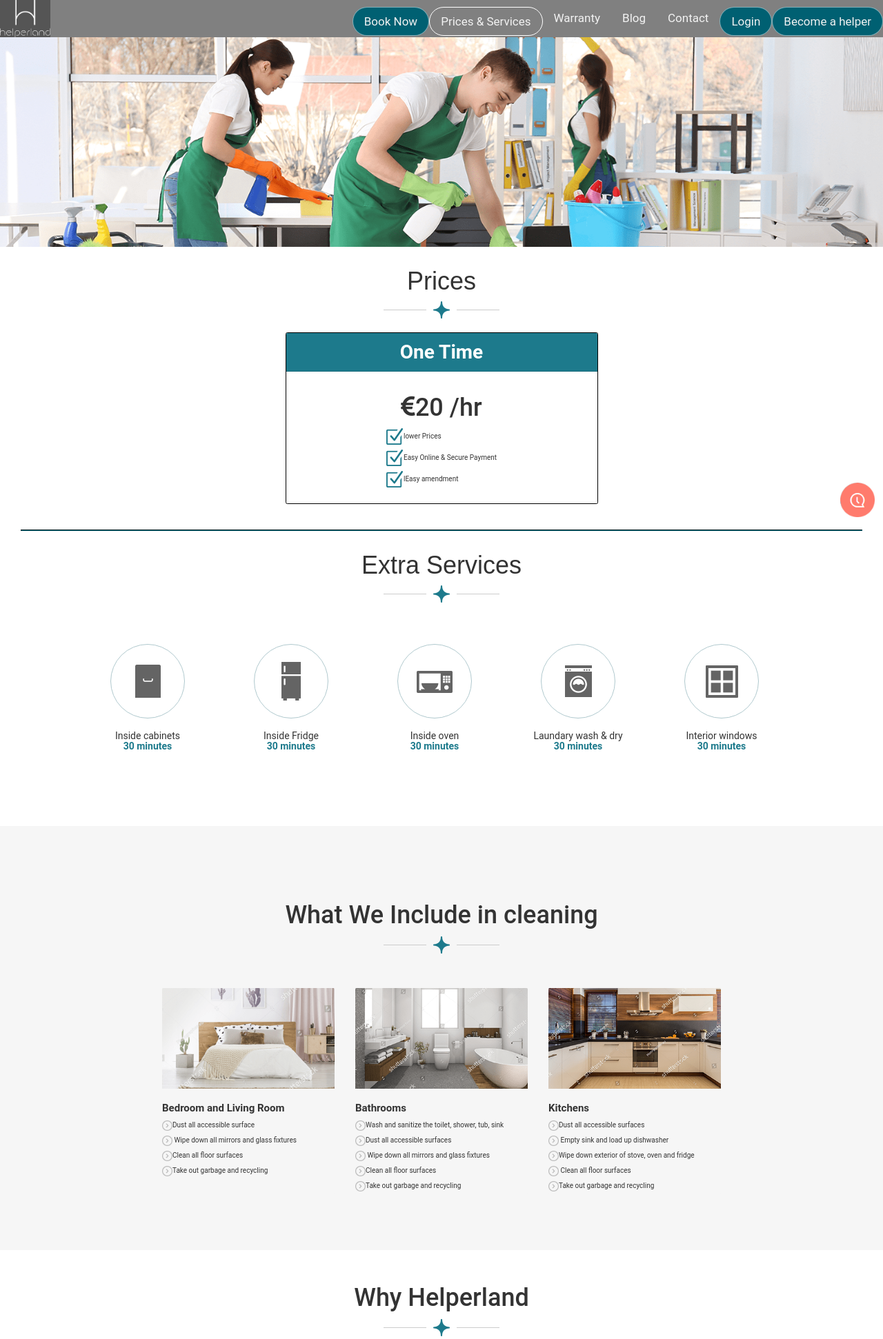
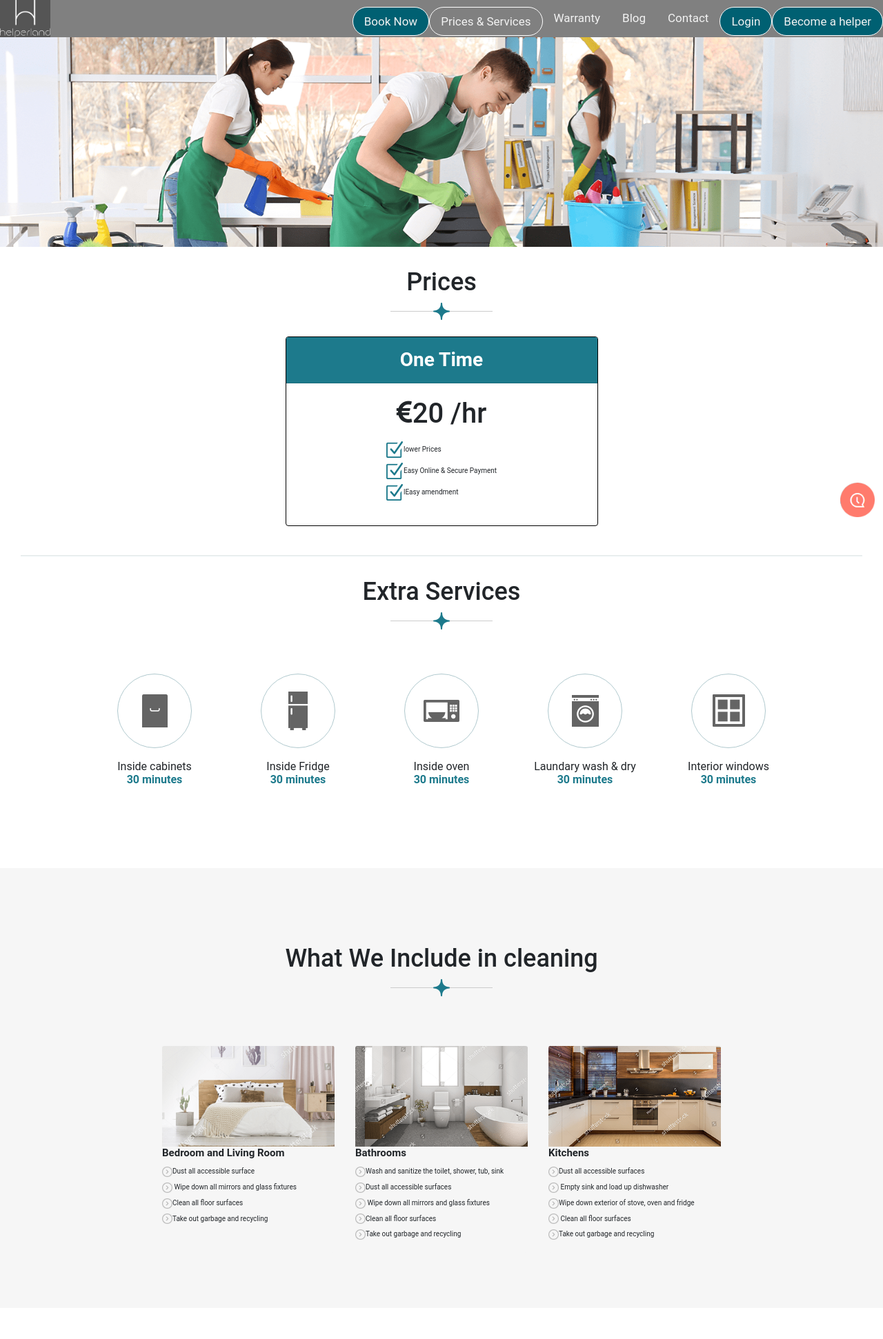
Before and after one commit to SwatiRaiyni/Tatvasoft, a PHP site: page / in a window 1280 px wide. Shown: the top 1942 px of the page at 69% size. Run offline with PHP 8.4, Linux system fonts and the light colour scheme; some libraries are stand-ins or nearby versions.

Commit message:
psd to html

```diff
--- a/HTML/Prices/index.html
+++ b/HTML/Prices/index.html
@@ -5,8 +5,7 @@
 <link rel="stylesheet" href="https://cdnjs.cloudflare.com/ajax/libs/font-awesome/4.7.0/css/font-awesome.min.css">
 
 <link rel="stylesheet" href="https://stackpath.bootstrapcdn.com/bootstrap/4.3.1/css/bootstrap.min.css" integrity="sha384-ggOyR0iXCbMQv3Xipma34MD+dH/1fQ784/j6cY/iJTQUOhcWr7x9JvoRxT2MZw1T" crossorigin="anonymous">
-<link rel="stylesheet" href="css/mycustomstyle.css">
-<link href="http://maxcdn.bootstrapcdn.com/bootstrap/3.0.0/css/bootstrap.min.css" rel="stylesheet"/>
+
 <script src="http://ajax.googleapis.com/ajax/libs/jquery/2.2.4/jquery.min.js"></script>
 <script src="http://maxcdn.bootstrapcdn.com/bootstrap/3.0.0/js/bootstrap.min.js"></script>
 
@@ -15,14 +14,11 @@
 <link rel="stylesheet" href="style.css">
 </head>
 <body>
-  <a href="#"  style="position:fixed; left:20px; bottom: 50px; background-color:rgb(105, 104, 104); border-radius: 50%; z-index: 100; padding:10px ;margin-top: 20px;  border:1px solid white;" id="backtotop" ><img src="assets_Homepage/forma-1_4.png" ></a>
+
   <div class="topnav" id="myTopnav">
     <div class="dropdown">
         <div class="dropbtn" >
-            <img src="assets_Homepage/white-logo-transparent-background.png"
-            srcset="assets_Homepage/white-logo-transparent-background@2x.png 2x,
-                    assets_Homepage/white-logo-transparent-background@3x.png 3x" class="white_logo_transparent_background-copy-6"
-            >
+            <img src="assets_Homepage/white-logo-transparent-background.png" class="white_logo_transparent_background-copy-6">
         </div>
 
       </div>
@@ -32,26 +28,24 @@
   <a href="#contact">Contact</a>
   <a href="#about">Blog</a>
   <a href="#contact">Warranty</a>
-  <a href="#news" class="rounded-pill border-2 rp " style="border-color: white;">Prices & Services</a>
+  <a href="#news" class="rounded-pill border-2 rp ">Prices & Services</a>
   <a href="#home" class="acti rounded-pill border-1 rp">Book Now</a>
-  <a href="javascript:void(0);" style="font-size:15px;" class="icon" onclick="myFunction()">&#9776;</a>
+  <a href="javascript:void(0);" class="icon" onclick="myFunction()">&#9776;</a>
 </div>
 
     <img src="assets_Prices/group-18.png"
-     srcset="assets_Prices/group-18@2x.png 2x,
-             assets_Prices/group-18@3x.png 3x"
-             id="responsive" width="1560" height="500">
+             id="responsive" >
 
-             <h5 style="font-size:36px; text-align: center; margin-top: 30px;">Prices</h5>
+             <h2 class="title-main">Prices</h2>
              <div class="underline-design ">
-              <div class="line " style="margin-right: 10px;"></div>
+              <div class="line line1"></div>
               <img src="assets_Prices/faq-star.png" alt=" ">
-              <div class="line " style="margin-left: 10px;"></div>
+              <div class="line line2"></div>
               </div>
              <br>
 
-             <div class="card one-time" style="border-color: black; width:453px">
-                <div class="card-header text-center" style="background-color:#1d7a8c; color: white; font-weight: bold; font-size: 28px; width: 100%;" >One Time</div>
+             <div class="card one-time" >
+                <div class="card-header text-center one-time-header" >One Time</div>
                 <div class="card-body">
                   <h1 class="card-title text-center"><i class="fa fa-eur"></i>20 /hr</h1>
                   <p class="card-text">
@@ -68,11 +62,11 @@
 
               <br>
               <hr>
-              <h5 style="font-size:36px; text-align: center; margin-top: 30px;">Extra Services</h5>
+              <h2 class="title-main">Extra Services</h2>
               <div class="underline-design ">
-               <div class="line " style="margin-right: 10px;"></div>
+               <div class="line line1" ></div>
                <img src="assets_Prices/faq-star.png" alt=" ">
-               <div class="line " style="margin-left: 10px;"></div>
+               <div class="line line2" ></div>
                </div>
               <br>
 
@@ -84,14 +78,14 @@
                   <img src="assets_Prices/forma-1_3.png">
                   </div>
                   <div class="desc">Inside cabinets</div>
-                  <p style="color: #1d7a8c; margin-top: -20px; text-align: center; font-weight: bold;"> 30 minutes</p>
+                  <p class="desc1"> 30 minutes</p>
                 </div>
                 <div class="ste">
                   <div class="shape-rounded">
                   <img src="assets_Prices/shape-1.png">
                 </div>
                 <div class="desc">Inside Fridge</div>
-                <p style="color: #1d7a8c; margin-top: -20px; text-align: center; font-weight: bold;"> 30 minutes</p>
+                <p class="desc1"> 30 minutes</p>
                 </div>
                 <div class="ste">
                   <div class="shape-rounded">
@@ -99,32 +93,32 @@
 
                 </div>
                 <div class="desc">Inside oven</div>
-                <p style="color: #1d7a8c; margin-top: -20px; text-align: center; font-weight: bold;"> 30 minutes</p>
+                <p class="desc1"> 30 minutes</p>
                 </div>
                 <div class="ste">
                   <div class="shape-rounded">
                   <img src="assets_Prices/forma-1_2.png">
                 </div>
                 <div class="desc">Laundary wash & dry</div>
-                <p style="color: #1d7a8c; margin-top: -20px; text-align: center; font-weight: bold;"> 30 minutes</p>
+                <p class="desc1"> 30 minutes</p>
                 </div>
                 <div class="ste">
                   <div class="shape-rounded">
                   <img src="assets_Prices/forma-1.png">
                 </div>
                 <div class="desc">Interior windows</div>
-                <p style="color: #1d7a8c; margin-top: -20px; text-align: center; font-weight: bold;"> 30 minutes</p>
+                <p class="desc1"> 30 minutes</p>
                 </div>
 
                 </div>
 
               <br>
-              <div style="background-color:#f6f6f6; padding: 80px 20px;">
-                <h5 style="font-size:36px; text-align: center; margin-top: 30px;">What We Include in cleaning</h5>
+              <div class="cleaning">
+                <h2 class="title-main">What We Include in cleaning</h2>
                 <div class="underline-design ">
-                <div class="line " style="margin-right: 10px;"></div>
+                <div class="line line1 " ></div>
                 <img src="assets_Prices/faq-star.png" alt=" ">
-                <div class="line " style="margin-left: 10px;"></div>
+                <div class="line line2" ></div>
                 </div>
 
               <br>
@@ -134,52 +128,50 @@
               <div class="container px-4 px-lg-5 mt-5">
                 <div class="row gx-4 gx-lg-5 row-cols-2 row-cols-md-3 row-cols-xl-4 d-flex flex-wrap justify-content-center">
                 <div>
-                    <div class="card border-0" style="width:250px; height: 300px; background-color: #f6f6f6;  margin: 0 15px;">
+                    <div class="card card-1 border-0">
                       <div class="card-body p-0 ">
                         <img class="card-img-top"  src="assets_Prices/group-18_3.png">
 
-                        <h3 class="card-title" style="font-size: 15px; font-weight: bold; margin-bottom: 10px;" >Bedroom and Living Room</h3>
+                        <h3 class="card-title card-title1"  >Bedroom and Living Room</h3>
 
                               <ul class="no-bullets">
-                                  <li><img src="assets_Prices/vector-smart-object.png" style="height: 15px;">Dust all accessible surface</li>
-                                  <li><img src="assets_Prices/vector-smart-object.png" style="height: 15px;"> Wipe down all mirrors and glass fixtures</li>
-                                  <li><img src="assets_Prices/vector-smart-object.png" style="height: 15px;">Clean all floor surfaces</li>
-                                  <li><img src="assets_Prices/vector-smart-object.png" style="height: 15px;">Take out garbage and recycling</li>
+                                  <li><img src="assets_Prices/vector-smart-object.png" class="rotate">Dust all accessible surface</li>
+                                  <li><img src="assets_Prices/vector-smart-object.png" class="rotate"> Wipe down all mirrors and glass fixtures</li>
+                                  <li><img src="assets_Prices/vector-smart-object.png" class="rotate">Clean all floor surfaces</li>
+                                  <li><img src="assets_Prices/vector-smart-object.png" class="rotate">Take out garbage and recycling</li>
                               </ul>
                       </div>
                     </div>
                 </div>
                 <div>
-                    <div class="card border-0" style="width:250px; height: 300px; background-color: #f6f6f6; margin: 0 15px;">
+                    <div class="card card-1 border-0" >
                       <div class="card-body p-0">
-                        <img class="card-img-top"  src="assets_Prices/group-18_4.png"
-                        srcset="assets_Prices/group-18_4@2x.png 2x,
-                                assets_Prices/group-18_4@3x.png 3x">
-                        <h3 class="card-title" style="font-size: 15px; font-weight: bold; margin-bottom: 10px;">Bathrooms</h3>
+                        <img class="card-img-top"  src="assets_Prices/group-18_4.png">
+                        <h3 class="card-title card-title1" >Bathrooms</h3>
                         <ul class="no-bullets">
-                            <li><img src="assets_Prices/vector-smart-object.png" style="height: 15px;">Wash and sanitize the toilet, shower, tub, sink</li>
-                            <li><img src="assets_Prices/vector-smart-object.png" style="height: 15px;">Dust all accessible surfaces</li>
-                            <li><img src="assets_Prices/vector-smart-object.png" style="height: 15px;"> Wipe down all mirrors and glass fixtures</li>
-                            <li><img src="assets_Prices/vector-smart-object.png" style="height: 15px;">Clean all floor surfaces</li>
-                            <li><img src="assets_Prices/vector-smart-object.png" style="height: 15px;">Take out garbage and recycling</li>
+                            <li><img src="assets_Prices/vector-smart-object.png" class="rotate">Wash and sanitize the toilet, shower, tub, sink</li>
+                            <li><img src="assets_Prices/vector-smart-object.png" class="rotate">Dust all accessible surfaces</li>
+                            <li><img src="assets_Prices/vector-smart-object.png" class="rotate"> Wipe down all mirrors and glass fixtures</li>
+                            <li><img src="assets_Prices/vector-smart-object.png" class="rotate">Clean all floor surfaces</li>
+                            <li><img src="assets_Prices/vector-smart-object.png" class="rotate">Take out garbage and recycling</li>
                         </ul>
                       </div>
                     </div>
                 </div>
                 <div>
-                    <div class="card border-0" style="width:250px; height: 300px; background-color: #f6f6f6;  margin: 0 15px;">
+                    <div class="card card-1 border-0">
                       <div class="card-body p-0">
                         <img class="card-img-top"src="assets_Prices/group-18_2.png"
                         srcset="assets_Prices/group-18_2@2x.png 2x,
                         assets_Prices/group-18_2@3x.png 3x"
                         class="Group-24">
-                        <h3 class="card-title" style="font-size: 15px; font-weight: bold; margin-bottom: 10px;">Kitchens</h3>
+                        <h3 class="card-title card-title1" >Kitchens</h3>
                         <ul class="no-bullets" >
-                            <li><img src="assets_Prices/vector-smart-object.png" style="height: 15px;">Dust all accessible surfaces</li>
-                            <li><img src="assets_Prices/vector-smart-object.png" style="height: 15px;"> Empty sink and load up dishwasher</li>
-                            <li><img src="assets_Prices/vector-smart-object.png" style="height: 15px;">Wipe down exterior of stove, oven and fridge</li>
-                            <li><img src="assets_Prices/vector-smart-object.png" style="height: 15px;"> Clean all floor surfaces</li>
-                            <li><img src="assets_Prices/vector-smart-object.png" style="height: 15px;">Take out garbage and recycling</li>
+                            <li><img src="assets_Prices/vector-smart-object.png" class="rotate">Dust all accessible surfaces</li>
+                            <li><img src="assets_Prices/vector-smart-object.png" class="rotate"> Empty sink and load up dishwasher</li>
+                            <li><img src="assets_Prices/vector-smart-object.png" class="rotate">Wipe down exterior of stove, oven and fridge</li>
+                            <li><img src="assets_Prices/vector-smart-object.png" class="rotate"> Clean all floor surfaces</li>
+                            <li><img src="assets_Prices/vector-smart-object.png" class="rotate">Take out garbage and recycling</li>
                         </ul>
                     </div>
                     </div>
@@ -189,11 +181,11 @@
         </div>
         <br>
         <div>
-          <h5 style="font-size:36px; text-align: center; margin-top: 30px;">Why Helperland</h5>
+          <h2 class="title-main">Why Helperland</h2>
           <div class="underline-design ">
-          <div class="line " style="margin-right: 10px;"></div>
+          <div class="line line1" ></div>
           <img src="assets_Prices/faq-star.png" alt=" ">
-          <div class="line " style="margin-left: 10px;"></div>
+          <div class="line line2" ></div>
          </div>
 
         <br>
@@ -203,41 +195,41 @@
             <div class="yhl">
               <div class="l">
                 <div>
-                  <h3 style="font-weight: bold;"> Experienced and vetted professionals </h3>
+                  <h3 class="lh3"> Experienced and vetted professionals </h3>
                   <p> dominate the industry in scale and scope with an adaptable, extensive network that consistently delivers exceptional results. </p>
                 </div>
                 <div >
-                  <h3  style="font-weight: bold;"> Experienced and vetted professionals </h3>
+                  <h3  class="lh3"> Experienced and vetted professionals </h3>
                   <p> dominate the industry in scale and scope with an adaptable, extensive network that consistently delivers exceptional results. </p>
                 </div>
               </div>
               <div class="ima">
 
-                  <img src="assets_Prices/the-best-img-1.png" style=" width: 150 px; height: 180px;">
+                  <img src="assets_Prices/the-best-img-1.png" class="ima1">
 
               </div>
               <div class="r">
                 <div >
-                  <h3 style="font-weight: bold;">  Every cleaning is insured</h3>
+                  <h3 class="lh3">  Every cleaning is insured</h3>
                   <p > and seek to provide exceptional service and engage in proactive behavior. We‘d be happy to clean your homes. </p>
                 </div>
                 <div>
-                    <h3  style="font-weight: bold;">  Secure online payment</h3>
+                    <h3 class="lh3">  Secure online payment</h3>
                     <p> Payment is processed securely online. Customers pay safely online and manage the booking.</p>
                 </div>
               </div>
             </div>
 
-
-            <h5 style="font-size:30px; text-align: center; margin-top: 30px;">GET OUR MEWSLETTER</h5>
+            <a href="#"  class="toptoback" id="backtotop" ><img src="assets_Homepage/forma-1_4.png" ></a>
+            <h3 class="title-main">GET OUR MEWSLETTER</h3>
             <br>
-                <img src="assets_Homepage/layer-598.png" style="float: right; height: 50px; position: fixed; bottom:50px; right: 12px;">
+                <img src="assets_Homepage/layer-598.png" class="timer">
                   <div id="container">
                       <div class="buttons">
 
                               <div>
-                                <input type="text" placeholder="YOUR EMAIL" style="background-color:#f4f5f8; border-radius: 50px; width: 233px; height: 37px; border:solid 1px #565656">
-                                <button  style="background-color: lightsalmon; border-radius: 50px; width: 88px; height: 37px; border:0;">Submit</button>
+                                <input type="text" placeholder="YOUR EMAIL" class="email">
+                                <button class="submitb">Submit</button>
                               </div>
                       </div>
                   </div>
@@ -268,7 +260,7 @@
               </footer>
           </div>
           <div class="container-fluid privacy-policy-sec">
-            <p class="text-center">Lorem ipsum dolor sit, amet consectetur adipisicing elit. Ea iste pariatur cumque. <span style="color:#6EABEF; ">Privacy Policy</span></p>
+            <p class="text-center">Lorem ipsum dolor sit, amet consectetur adipisicing elit. Ea iste pariatur cumque. <span class="privacy">Privacy Policy</span></p>
           </div>
 
     <script src="script.js"></script>
--- a/HTML/Prices/style.css
+++ b/HTML/Prices/style.css
@@ -42,12 +43,14 @@ html{
     line-height: 12px;
     margin-top: 10px;
     border:1px solid #FFFFFF80;
+    border-color: white;
 
 
   }
 
   .topnav .icon {
     display: none;
+    font-size:15px;
   }
 
   .dropdown {
@@ -150,7 +163,7 @@ html{
       }
       /* */
 
-      .steps{
+     /* .steps{
         display: flex;
         flex-wrap: wrap;
         justify-content: center;
@@ -183,10 +196,29 @@ html{
   justify-content: center;
   margin:40px 0 56px;
 }
+.title-main{
+  font-size:36px;
+   text-align: center;
+    margin-top: 30px;
+}
 .one-time{
       display: flex;
+
       flex-direction: column;
       align-items: center;
+      border-color: black; width:453px
+}
+.one-time-header{
+  background-color:#1d7a8c;
+   color: white;
+   font-weight: bold;
+   font-size: 28px;
+    width: 100%;
+}
+@media only screen and (max-width: 483px) {
+  .one-time{
+    width:150px;
+  }
 }
 
 
@@ -210,6 +243,9 @@ ul.no-bullets {
   .no-bullets li{
     margin: 7px 0;
 
+  }
+  .rotate{
+    height: 15px;
   }
 
 
@@ -228,6 +264,16 @@ ul.no-bullets {
     text-align: center;
 
   }
+.desc1{
+  color: #1d7a8c;
+   margin-top: -20px;
+    text-align: center;
+    font-weight: bold;
+  }
+  .cleaning{
+  background-color:#f6f6f6;
+  padding: 80px 20px;
+  }
   /*line*/
   hr{
     display: block;
@@ -237,7 +283,7 @@ ul.no-bullets {
     margin-right: 30px;
     border-style: inset;
     border-width: 0.5px;
-    border-color: #006072;
+    border-color: #00617215;
 
   }
   /*hl*/
@@ -329,12 +404,65 @@ ul.no-bullets {
     display: table;
     clear: both;
   }
+  .card-1{
+    width:250px;
+     height: 300px;
+    background-color: #f6f6f6;
+      margin: 0 15px;
+  }
+  .card-title1{
+    font-size: 15px;
+     font-weight: bold;
+    margin-bottom: 10px;
+  }
+  .email{
+  background-color:#f4f5f8;
+  border-radius: 50px;
+   width: 233px;
+  height: 37px;
+   border:solid 1px #565656;
+  }
+  .submitb{
+    background-color: lightsalmon;
+     border-radius: 50px;
+      width: 88px;
+      height: 37px;
+       border:0;
+  }
+  @media only screen and (max-width: 294px) {
+    .card-1{
+      margin: 0px;
+      width: 100px!important;
+      height: 340px !important;
+
+    }
+    .ima1{
+      width:100px !important;
+    }
+    .title-main{
+      font-size: 20px !important;
+    }
+  }
   #container {
     display: flex;
      flex-direction: row;
      justify-content: center;
      align-items: center;
 
+  }
+  .timer{
+    float: right; height: 50px; position: fixed; bottom:50px; right: 12px;
+  }
+  .privacy{
+    color:#6EABEF;
+  }
+  @media screen and (max-width:530px) {
+    .timer{
+      float: left;
+      margin-right: 20px;;
+      display: flex;
+      flex-wrap: wrap;
+    }
   }
 
 
```
Also changed, not shown: other parts of HTML/Prices/style.css (+75 -4 lines).
